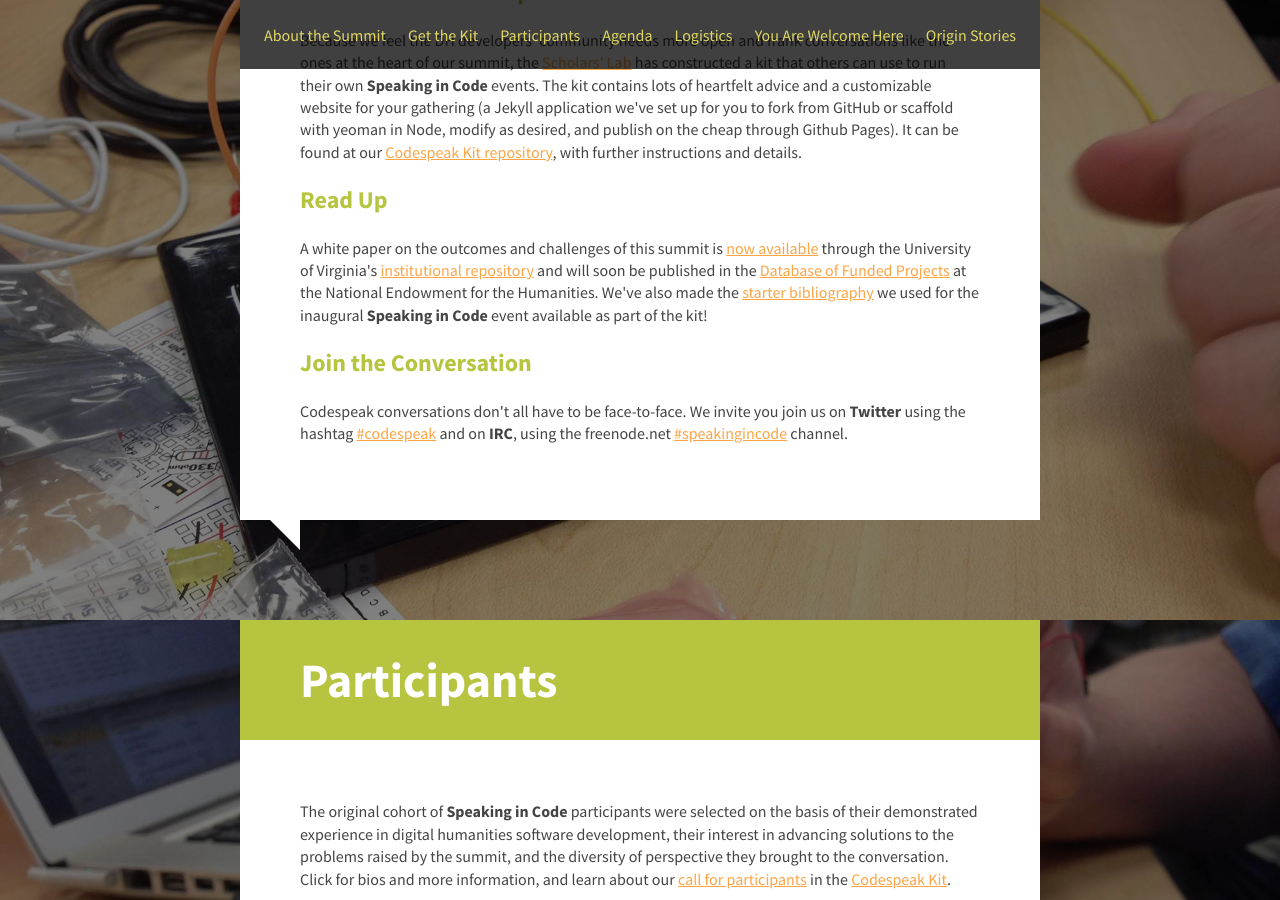
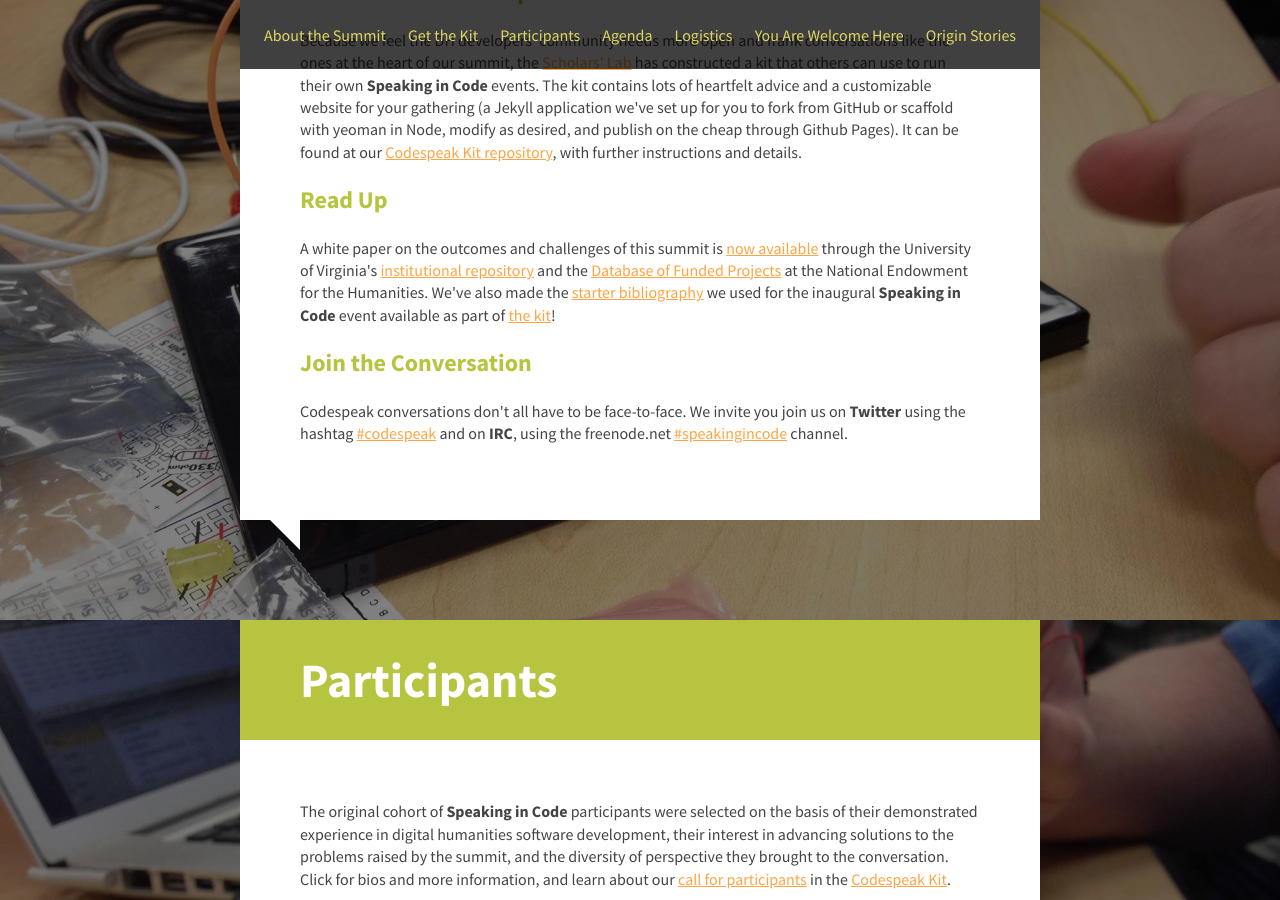
Before and after one commit to scholarslab/speakingincode, a Jekyll site: the page built from index.html, in a window 1280 px wide and 900 px high, scrolled down 1300 px. Built offline with Jekyll 4.4.1, drawn with Linux system fonts in a browser that asks for light colours; nearby versions of some CDN libraries; some web fonts are replaced; Markdown is read by kramdown in place of the engine named in the settings.

Commit message:
whitepaper up at NEH

```diff
--- a/index.html
+++ b/index.html
@@ -33,7 +33,8 @@
   </p>
   <h2>Read Up</h2>
   <p>
-    A white paper on the outcomes and challenges of this summit is <a href="http://libra.virginia.edu/catalog/libra-oa:7528">now available</a> through the University of Virginia's <a href="http://libra.virginia.edu">institutional repository</a> and will soon be published in the <a href="https://securegrants.neh.gov/publicquery/main.aspx?f=1&gn=HD-51674-13">Database of Funded Projects</a> at the National Endowment for the Humanities. We've also made the <a href="https://github.com/scholarslab/codespeakkit/blob/master/bibliography.md">starter bibliography</a> we used for the inaugural <strong>Speaking in Code</strong> event available as part of the kit!
+    A white paper on the outcomes and challenges of this summit is <a href="http://libra.virginia.edu/catalog/libra-oa:7528">now available</a> through the University of Virginia's <a href="http://libra.virginia.edu">institutional repository</a> and the <a href="https://securegrants.neh.gov/publicquery/main.aspx?f=1&gn=HD-51674-13">Database of Funded Projects</a> at the National Endowment for the Humanities. We've also made the <a href="https://github.com/scholarslab/codespeakkit/blob/master/bibliography.md">starter bibliography</a> we used for the inaugural <strong>Speaking in Code</strong> event available as part of <a
+      href="https://github.com/scholarslab/codespeakkit/blob/master/README.md#codespeak-kit">the kit</a>!
     </p>
   <h2>Join the Conversation</h2>
   <p>Codespeak conversations don't all have to be face-to-face. We invite you join us on <strong>Twitter</strong> using the hashtag <a
```
